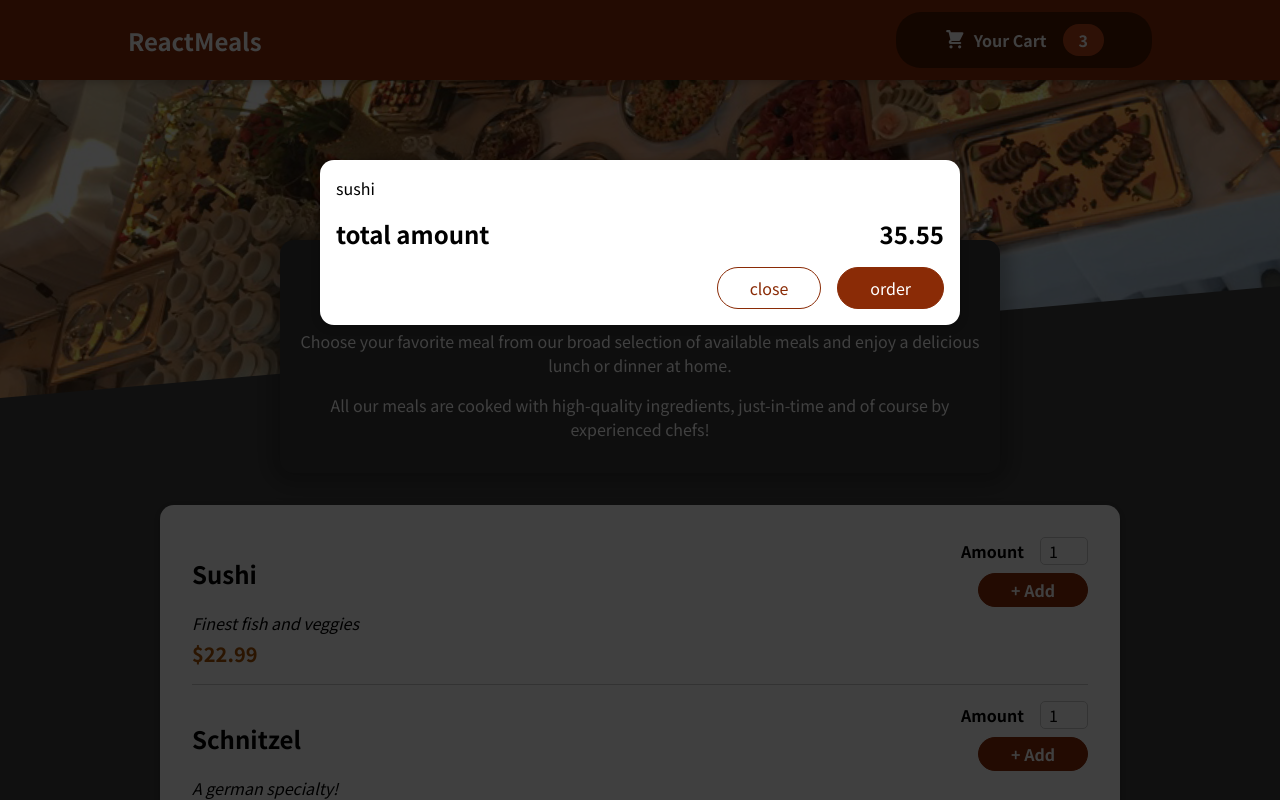
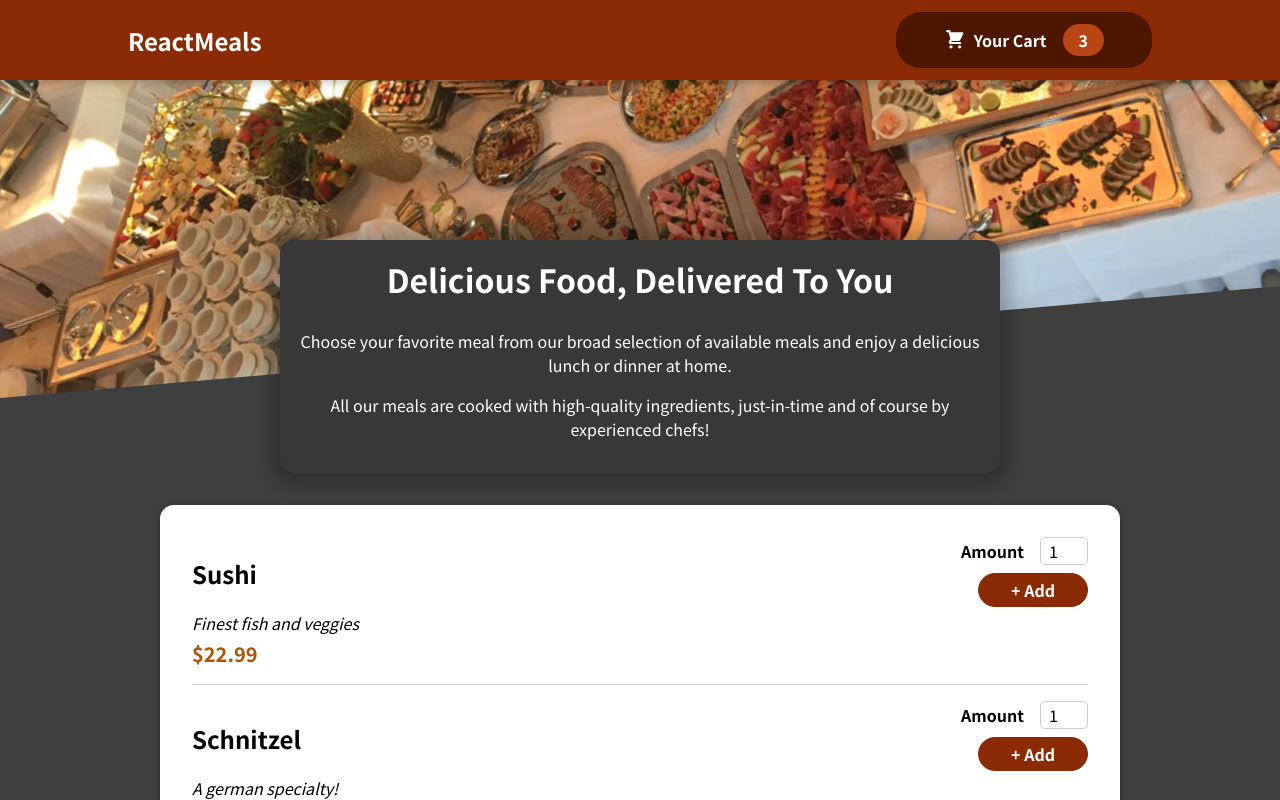
Before and after one commit to mayankvaidya436/resturant-web, a React (Create React App) app: page / in a window 1280 px wide. Shown: the top 800 px of the page. Built offline with nearby package versions, Linux system fonts and the light colour scheme.

Commit message:
openClose

```diff
--- a/src/App.js
+++ b/src/App.js
@@ -1,12 +1,19 @@
- import React,{Fragment} from "react";
+ import React,{Fragment,useState} from "react";
  import Header from "./Components/Layout/Header";
  import Meals from "./Components/Meals/Meals";
  import Cart from "./Components/Cart/Cart";
 function App() {
+  const [cartIsShown,setCartIsShown]=useState(false)
+  const showCartHandler=()=>{
+    setCartIsShown(true)
+  }
+  const hideCarthandler=()=>{
+    setCartIsShown(false)
+  }
   return (
     <Fragment>
-      <Cart/>
-      <Header/>
+      {cartIsShown && <Cart onClose={hideCarthandler}/>}
+      <Header onShowCart={showCartHandler}/>
       <main>
           <Meals/>
       </main>
--- a/src/Components/Cart/Cart.js
+++ b/src/Components/Cart/Cart.js
@@ -1,17 +1,17 @@
 import classes from './Cart.module.css'
 import Modal from '../UI/Modal'
 
-const Cart=()=>{
+const Cart=(props)=>{
     const cartItems= <ul  className={classes['cart-items']}>{[{id:'c1',name:'sushi',amount:1,price:12.99},
 ].map(item=><li>{item.name}</li>)}</ul>
-    return <Modal>
+    return <Modal onClose={props.onClose}>
       {cartItems}
       <div className={classes.total}>
         <span>total amount</span>
         <span>35.55</span>
       </div>
       <div className={classes.actions}>
-        <button className={classes['button--alt']}>close</button>
+        <button className={classes['button--alt']} onClick={props.onClose}>close</button>
         <button className={classes.button}>order</button>
       </div>
     </Modal>
--- a/src/Components/Layout/Header.js
+++ b/src/Components/Layout/Header.js
@@ -8,7 +8,7 @@
     <header className={classes.header}>
         <h2>ReactMeals</h2>
 
-        <HeaderCartButton/>
+        <HeaderCartButton onClick={props.onShowCart}/>
     </header>
     <div className={classes['main-image']}>
         <img src={MealsImage} alt="A tabel is full of declcious food"></img>
--- a/src/Components/Layout/HeaderCartButton.js
+++ b/src/Components/Layout/HeaderCartButton.js
@@ -2,7 +2,7 @@
 import CartIcon from "../Cart/CartIcon";
 import classes from './HeaderCartButton.module.css'
 const HeaderCartButton=(props)=>{
- return <button className={classes.button}>
+ return <button className={classes.button} onClick={props.onClick}>
     <span className={classes.icon}>
      <CartIcon/>
     </span>
--- a/src/Components/UI/Modal.js
+++ b/src/Components/UI/Modal.js
@@ -2,7 +2,7 @@
 import  ReactDOM  from "react-dom";
 import classes from './Modal.module.css'
 const Backdrop=(props)=>{
-    return <div className={classes.backdrop}></div>
+    return <div className={classes.backdrop} onClick={props.onClose}></div>
 }
 const ModalOverlay=(props)=>{
   return <div className={classes.modal}>
@@ -12,7 +12,7 @@
 const portalElement=document.getElementById('overlays')
 const Modal=(props)=>{
     return <Fragment>
-        {ReactDOM.createPortal(<Backdrop/>,portalElement)}
+        {ReactDOM.createPortal(<Backdrop onClose={props.onClose}/>,portalElement)}
         {ReactDOM.createPortal(<ModalOverlay>{props.children}</ModalOverlay>,portalElement)}
     </Fragment>
 }
```
